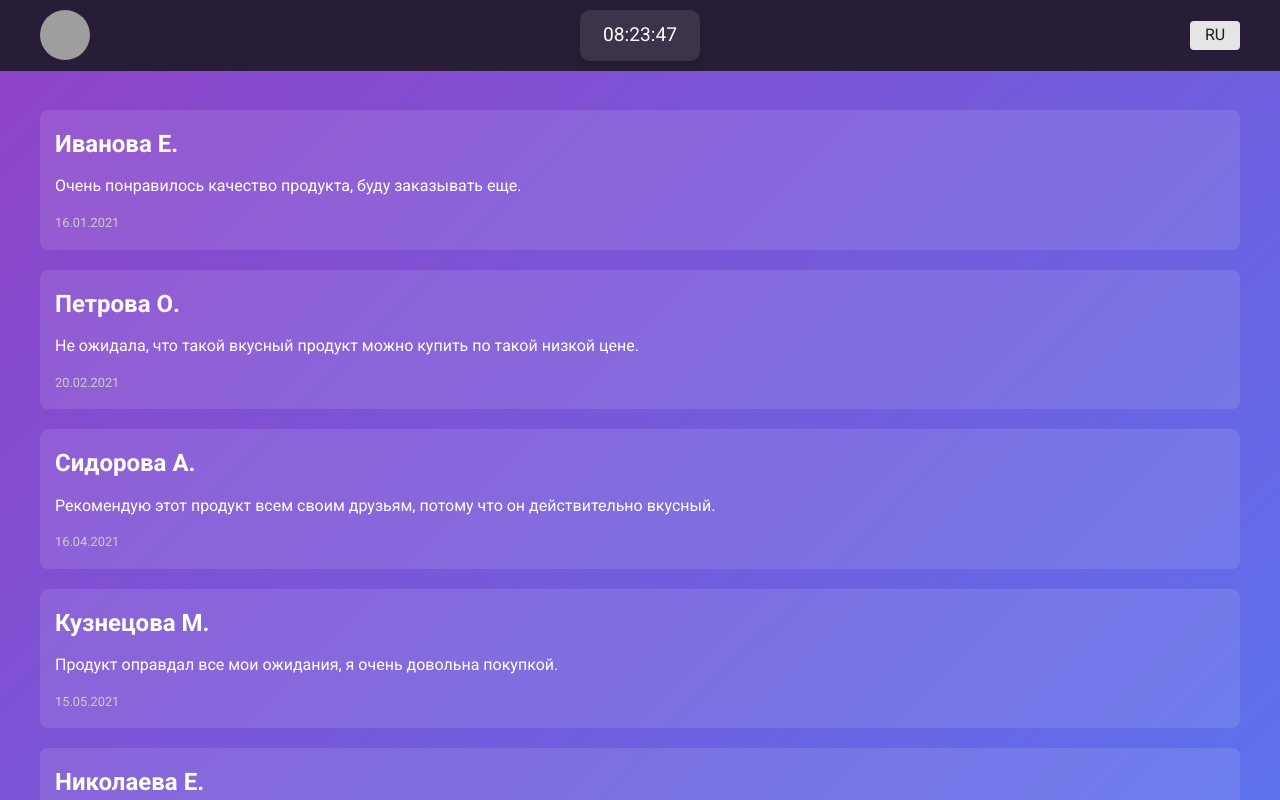
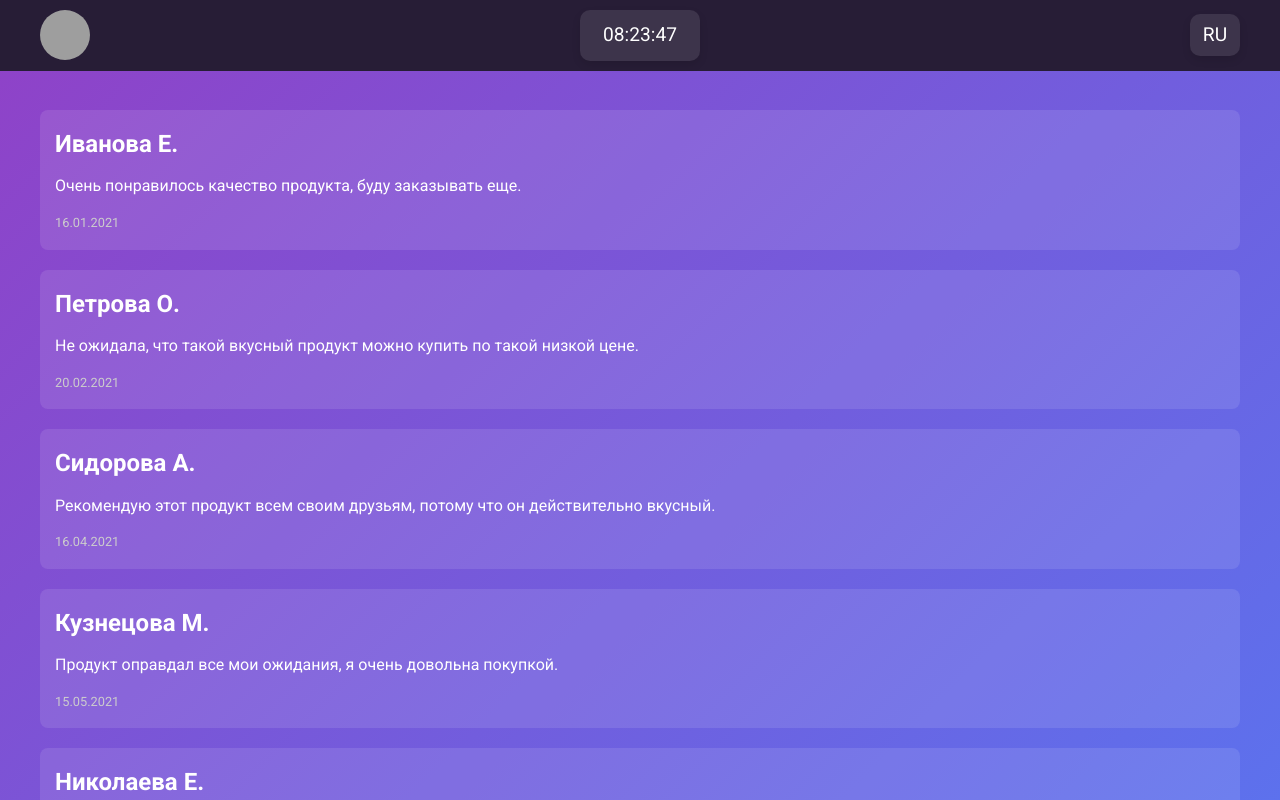
Before and after one commit to tema-skakun/business-solutions, a React (Create React App) app: page / in a window 1280 px wide. Shown: the top 800 px of the page. Built offline with nearby package versions, Linux system fonts and the light colour scheme; grey boxes are pictures that could not be loaded.

Commit message:
refactor: changes language selector style

```diff
--- a/src/components/LanguageSelector.css
+++ b/src/components/LanguageSelector.css
@@ -4,31 +4,32 @@
 }
 
 .language-selector {
-    appearance: none;
-    background: rgba(255, 255, 255, 0.88);
+    width: 100px;
+    text-align: center;
+    font-size: 1.2em;
+    background: rgba(255, 255, 255, 0.1);
+    color: #fff;
+    padding: 10px;
+    border-radius: 10px;
+    box-shadow: 0 4px 8px rgba(0, 0, 0, 0.1);
+    transition: background 0.3s ease-in-out, transform 0.3s ease-in-out;
+    cursor: pointer;
     border: none;
-    color: #1e2315;
-    padding: 5px;
-    font-size: 16px;
-    border-radius: 4px;
-    cursor: pointer;
-    transition: background 0.3s ease-in-out;
 }
 
 .language-selector:hover {
     background: rgba(255, 255, 255, 0.3);
-    color: #ceafe6;
-    border-radius: 4px;
+    transform: scale(1.05);
 }
 
 .dropdown-menu {
     position: absolute;
     top: 100%;
     left: 0;
-    background: #333;
+    background: rgba(51, 51, 51, 0.9);
     color: #fff;
     border: none;
-    border-radius: 4px;
+    border-radius: 10px;
     box-shadow: 0 4px 8px rgba(0, 0, 0, 0.3);
     padding: 0;
     margin: 0;
@@ -51,11 +52,10 @@
     padding: 10px;
     cursor: pointer;
     transition: background 0.3s ease-in-out;
-    border-radius: 4px;
+    border-radius: 10px;
 }
 
 .dropdown-menu li:hover {
     background: rgba(255, 255, 255, 0.3);
     color: #ceafe6;
-    border-radius: 4px;
 }
```
